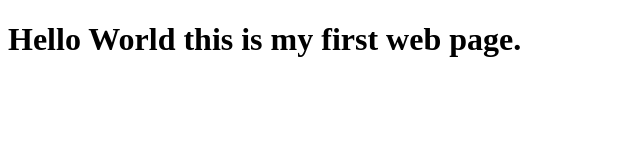
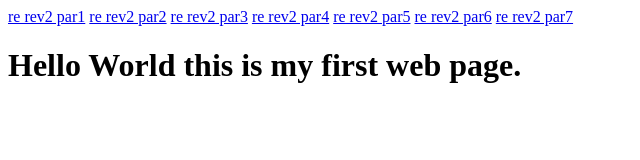
Before and after one commit to Myggie/myggie.github.io, a plain HTML site: page index.html in a window 1280 px wide. Shown: the whole page, without its empty margins (0-640 px from the left). Drawn offline with Linux system fonts and the light colour scheme.

Commit message:
Update index.html

```diff
--- a/index.html
+++ b/index.html
@@ -7,6 +7,18 @@
     <title>GFG</title>
 </head>
 <body>
+
+<a href="https://www.mediafire.com/file/vhk97x16h7segie/RESIDENTREVELATIONS_2byDandiGamez_-_PART_01.pkg/file">re rev2 par1</a>
+    <a href="https://www.mediafire.com/file/vhk97x16h7segie/RESIDENTREVELATIONS_2byDandiGamez_-_PART_02.pkg/file">re rev2 par2</a>
+    <a href="https://www.mediafire.com/file/hq6gbb22rlwisxf/RESIDENTREVELATIONS_2byDandiGamez_-_PART_03.pkg/file">re rev2 par3</a>
+        <a href="https://www.mediafire.com/file/hq6gbb22rlwisxf/RESIDENTREVELATIONS_2byDandiGamez_-_PART_03.pkg/file">re rev2 par4</a>
+        <a href="https://www.mediafire.com/file/hq6gbb22rlwisxf/RESIDENTREVELATIONS_2byDandiGamez_-_PART_03.pkg/file">re rev2 par5</a>
+        <a href="https://www.mediafire.com/file/hq6gbb22rlwisxf/RESIDENTREVELATIONS_2byDandiGamez_-_PART_03.pkg/file">re rev2 par6</a>
+        <a href="https://www.mediafire.com/file/hq6gbb22rlwisxf/RESIDENTREVELATIONS_2byDandiGamez_-_PART_03.pkg/file">re rev2 par7</a>
+
+
+
+
     <h1>Hello World this is my first web page.</h1>
 </body>
 </html>
```
